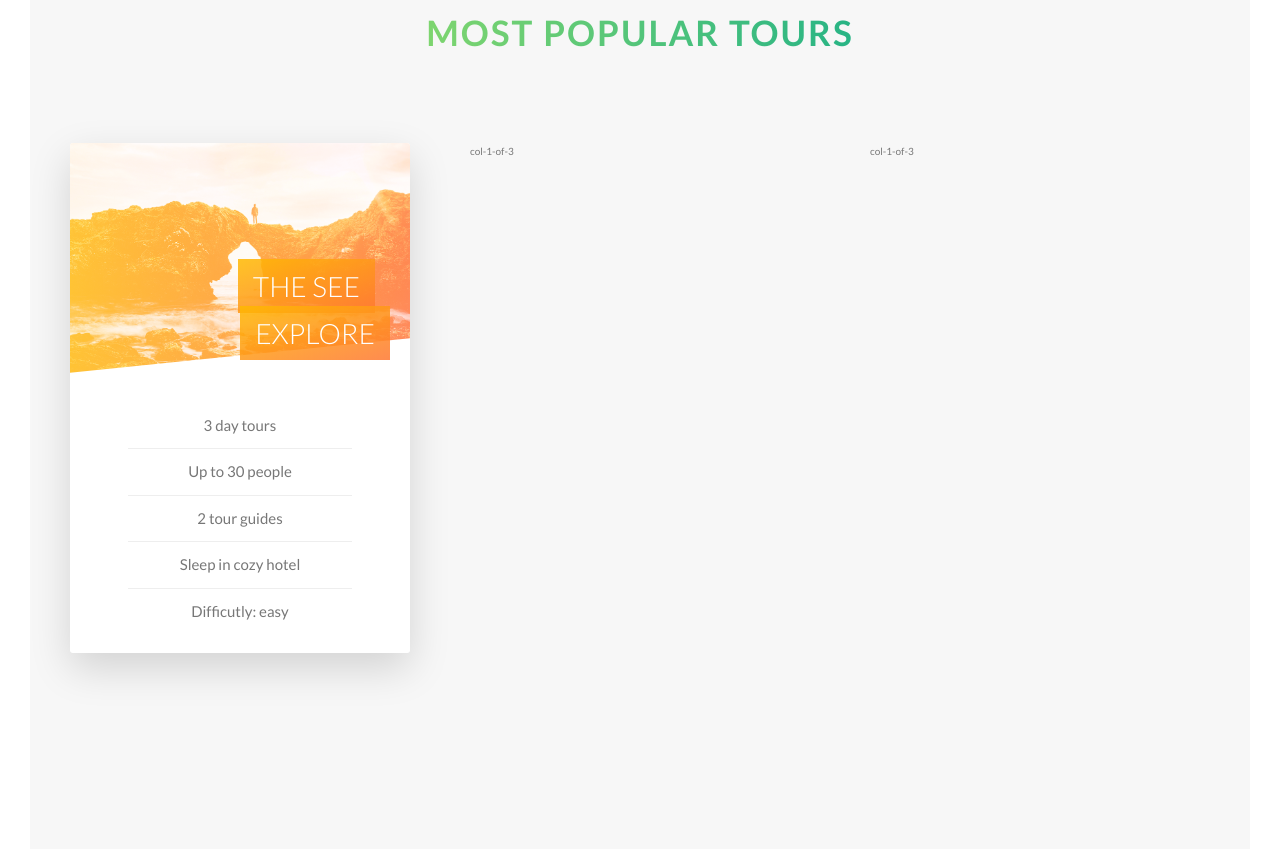
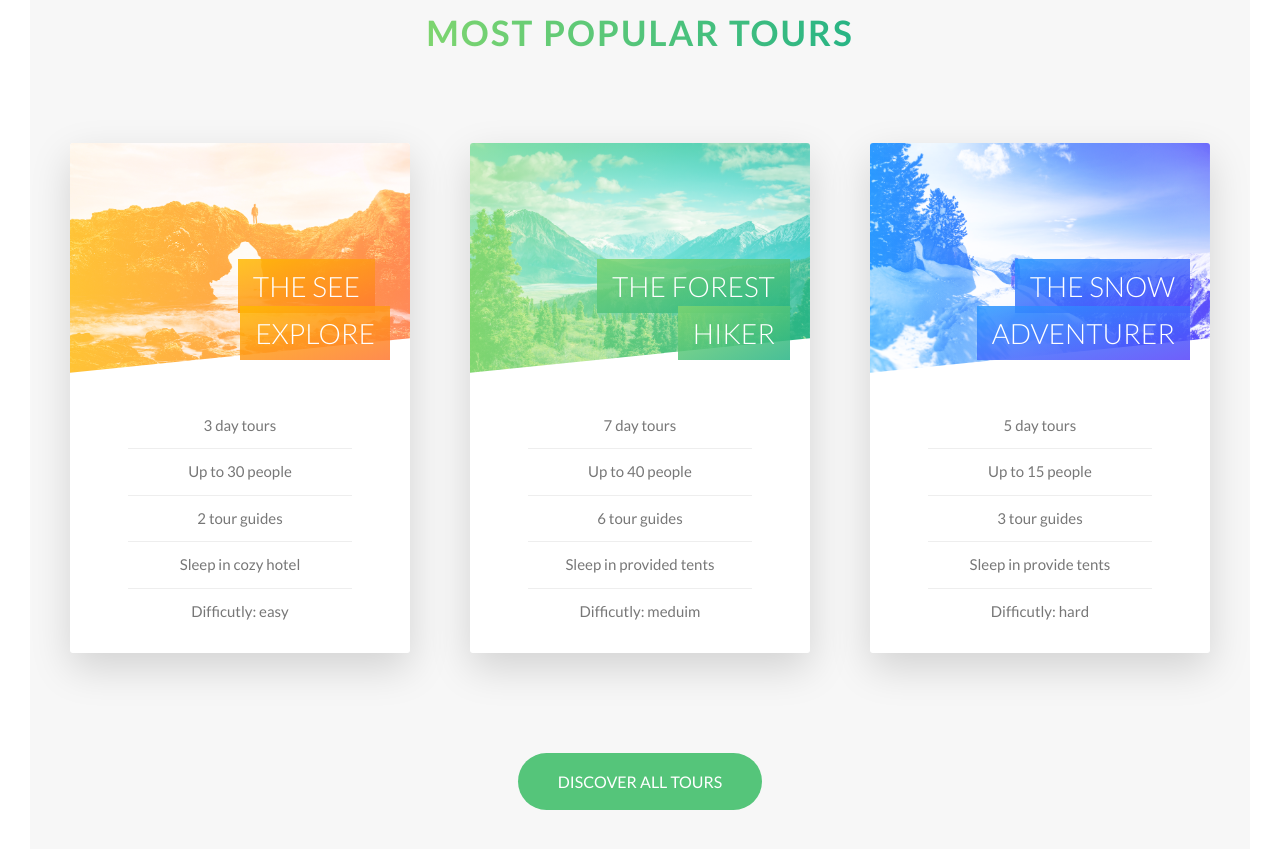
Before and after one commit to abkrym5555/Advanced-css-project, a website: page index.html in a window 1280 px wide. Shown: the part 2334-3183 px from the top of the page. Drawn offline with Linux system fonts and the light colour scheme.

Commit message:
finishing the tours secation

```diff
--- a/index.html
+++ b/index.html
@@ -138,11 +138,16 @@
         </div>
       </section>
 
+      <!--
+        secation-tours
+      -->
+
       <section class="secation-tours">
         <div class="u-center-text u-margin-bottom-big">
           <h2 class="heading-secondry">Most popular tours</h2>
         </div>
         <div class="row">
+          <!-- card--1 -->
           <div class="col-1-of-3">
             <div class="card">
               <div class="card__side card__side--front">
@@ -166,13 +171,92 @@
                 </div>
               </div>
               <div class="card__side card__side--back card__side--back-1">
-                back
+                <div class="card__cta">
+                  <div class="card__price-box">
+                    <p class="card__price-only">Only</p>
+                    <p class="card__price-value">$297</p>
+                  </div>
+                  <a href="#" class="btn btn--white">Book now!</a>
+
+                </div>
               </div>
             </div>
           </div>
-          <div class="col-1-of-3">col-1-of-3</div>
-          <div class="col-1-of-3">col-1-of-3</div>
+          <!-- card--2 -->
+          <div class="col-1-of-3">
+            <div class="card">
+              <div class="card__side card__side--front">
+                <div class="card__picture card__picture-2">
+                  &nbsp;
+                </div>
+                <h4 class="card__heading">
+                  <span class="card__heading-span card__heading-span-2">
+
+                    The forest hiker
+                  </span>
+                </h4>
+                <div class="card__deatiels">
+                  <ul>
+                    <li>7 day tours</li>
+                    <li>Up to 40 people</li>
+                    <li>6 tour guides</li>
+                    <li>Sleep in provided tents</li>
+                    <li>Difficutly: meduim</li>
+                  </ul>
+                </div>
+              </div>
+              <div class="card__side card__side--back card__side--back-2">
+                <div class="card__cta">
+                  <div class="card__price-box">
+                    <p class="card__price-only">Only</p>
+                    <p class="card__price-value">$497</p>
+                  </div>
+                  <a href="#" class="btn btn--white">Book now!</a>
+
+                </div>
+              </div>
+            </div>
+          </div>
+          <!-- card--3 -->
+          <div class="col-1-of-3">
+            <div class="card">
+              <div class="card__side card__side--front">
+                <div class="card__picture card__picture-3">
+                  &nbsp;
+                </div>
+                <h4 class="card__heading">
+                  <span class="card__heading-span card__heading-span-3">
+
+                    The snow adventurer
+                  </span>
+                </h4>
+                <div class="card__deatiels">
+                  <ul>
+                    <li>5 day tours</li>
+                    <li>Up to 15 people</li>
+                    <li>3 tour guides</li>
+                    <li>Sleep in provide tents</li>
+                    <li>Difficutly: hard</li>
+                  </ul>
+                </div>
+              </div>
+              <div class="card__side card__side--back card__side--back-3">
+                <div class="card__cta">
+                  <div class="card__price-box">
+                    <p class="card__price-only">Only</p>
+                    <p class="card__price-value">$897</p>
+                  </div>
+                  <a href="#" class="btn btn--white">Book now!</a>
+
+                </div>
+              </div>
+            </div>
+          </div>
         </div>
+        <div class="u-center-text u-margin-top-huge">
+        <a href="#" class="btn btn--green"> Discover all tours</a>
+        </div>
+
       </section>
     </main>
 
--- a/sass/base/_utilties.scss
+++ b/sass/base/_utilties.scss
@@ -13,3 +13,10 @@
 .u-margin-bottom-small {
   margin-bottom: 1.5rem;
 }
+
+.u-margin-top-big {
+  margin-top: 8rem;
+}
+.u-margin-top-huge {
+  margin-top: 10rem;
+}
--- a/sass/copmants/_button.scss
+++ b/sass/copmants/_button.scss
@@ -35,6 +35,14 @@
     color: $color-gray-drk;
     &::after {
       background-color: $color-white;
+    }
+  }
+
+  &--green {
+    background-color: $color-primary;
+    color: $color-white;
+    &::after {
+      background-color: $color-primary;
     }
   }
 
--- a/sass/copmants/_card.scss
+++ b/sass/copmants/_card.scss
@@ -30,6 +30,20 @@
           $color-secandary-dark
         );
       }
+      &-2 {
+        background-image: linear-gradient(
+          to right,
+          $color-primary-light,
+          $color-primary-dark
+        );
+      }
+      &-3 {
+        background-image: linear-gradient(
+          to right,
+          $color-tertiary-light,
+          $color-tertiary-dark
+        );
+      }
     }
   }
 
@@ -42,6 +56,7 @@
   }
 
   // front side styling
+
   &__picture {
     background-size: cover;
     height: 23rem;
@@ -59,11 +74,21 @@
     }
 
     &-2 {
-      background-image: url(/img/nat-6.jpg);
+      background-image: linear-gradient(
+          to right,
+          $color-primary-light,
+          $color-primary-dark
+        ),
+        url(/img/nat-6.jpg);
     }
 
     &-3 {
-      background-image: url(/img/nat-7.jpg);
+      background-image: linear-gradient(
+          to right,
+          $color-tertiary-light,
+          $color-tertiary-dark
+        ),
+        url(/img/nat-7.jpg);
     }
   }
 
@@ -91,6 +116,20 @@
         rgb($color-secandary-dark, 0.85)
       );
     }
+    &-2 {
+      background-image: linear-gradient(
+        to right bottom,
+        rgb($color-primary-light, 0.85),
+        rgb($color-primary-dark, 0.85)
+      );
+    }
+    &-3 {
+      background-image: linear-gradient(
+        to right bottom,
+        rgb($color-tertiary-light, 0.85),
+        rgb($color-tertiary-dark, 0.85)
+      );
+    }
   }
 
   &__deatiels {
@@ -111,4 +150,31 @@
       }
     }
   }
+
+  // back side styling
+
+  &__cta {
+    text-align: center;
+    position: absolute;
+    top: 50%;
+    left: 50%;
+    transform: translate(-50%, -50%);
+    width: 90%;
+  }
+
+  &__price-box {
+    text-align: center;
+    color: $color-white;
+    margin-bottom: 8rem;
+  }
+
+  &__price-only {
+    font-size: 1.4rem;
+    text-transform: uppercase;
+  }
+
+  &__price-value {
+    font-size: 6rem;
+    font-weight: 100;
+  }
 }
--- a/sass/pages/_home.scss
+++ b/sass/pages/_home.scss
@@ -23,6 +23,6 @@
 
 .secation-tours {
   background-color: $color-gray-light-1;
-  padding: 25rem 0 50rem 0;
+  padding: 25rem 0 15rem 0;
   margin-top: -10rem;
 }
```
Also changed, not shown: css/style.css, 1 other file.
